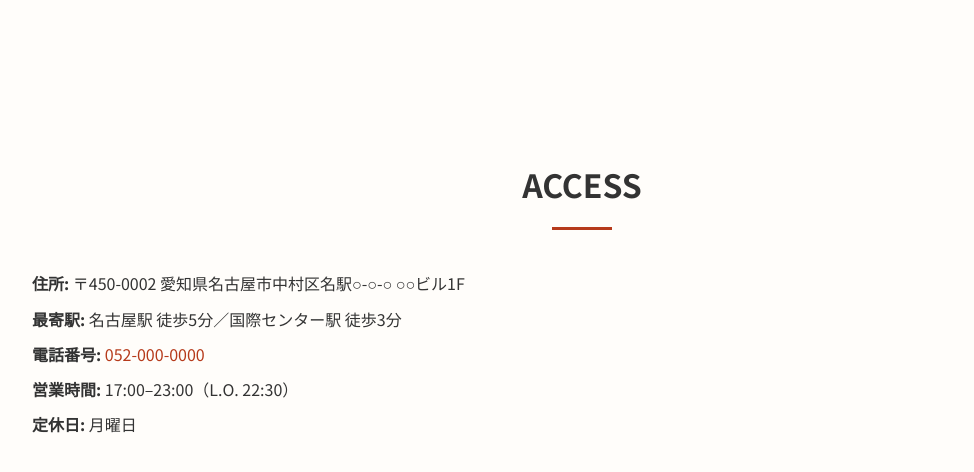
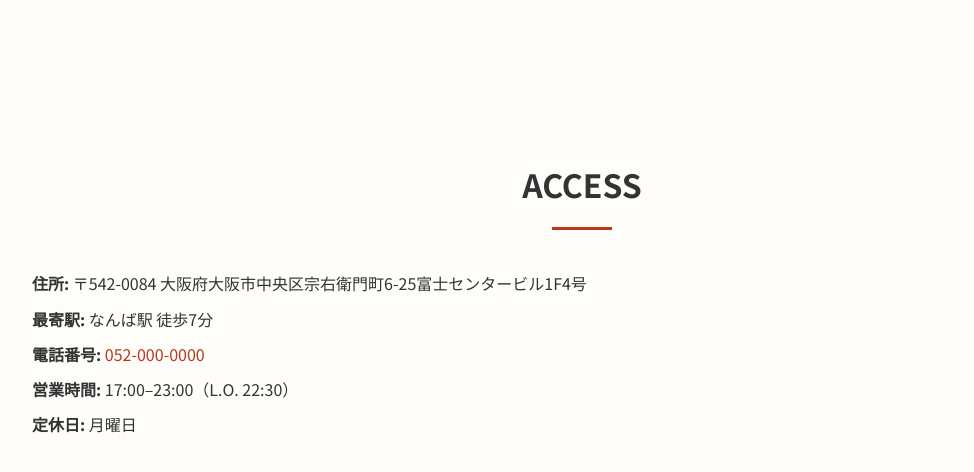
Before and after one commit to TJSBTJSB/yakitori-ikuno-site, a plain HTML site: page index.html in a window 1280 px wide. Shown: the part 1858-2330 px from the top of the page, without its empty margins (58-1032 px from the left). Drawn offline with Linux system fonts and the light colour scheme; grey boxes are pictures that could not be loaded.

Commit message:
Update index.html

```diff
--- a/index.html
+++ b/index.html
@@ -23,7 +23,7 @@
         </nav>
         <div class="hero-content">
             <h2>炭火で焼き上げる、至高の一本。</h2>
-            <p>名古屋・国際センター　|　17:00–23:00（月曜定休）</p>
+            <p>大阪市中央区宗右衛門町　|　17:00–23:00（月曜定休）</p>
             <a href="#reserve" class="btn">ご予約はこちら</a>
         </div>
     </header>
@@ -89,8 +89,8 @@
         <div class="container">
             <h3 class="section-title">ACCESS</h3>
             <div class="access-info">
-                <p><strong>住所:</strong> 〒450-0002 愛知県名古屋市中村区名駅○-○-○ ○○ビル1F</p>
-                <p><strong>最寄駅:</strong> 名古屋駅 徒歩5分／国際センター駅 徒歩3分</p>
+                <p><strong>住所:</strong> 〒542-0084 大阪府大阪市中央区宗右衛門町6-25富士センタービル1F4号</p>
+                <p><strong>最寄駅:</strong> なんば駅 徒歩7分</p>
                 <p><strong>電話番号:</strong> <a href="tel:0520000000">052-000-0000</a></p>
                 <p><strong>営業時間:</strong> 17:00–23:00（L.O. 22:30）</p>
                 <p><strong>定休日:</strong> 月曜日</p>
```
